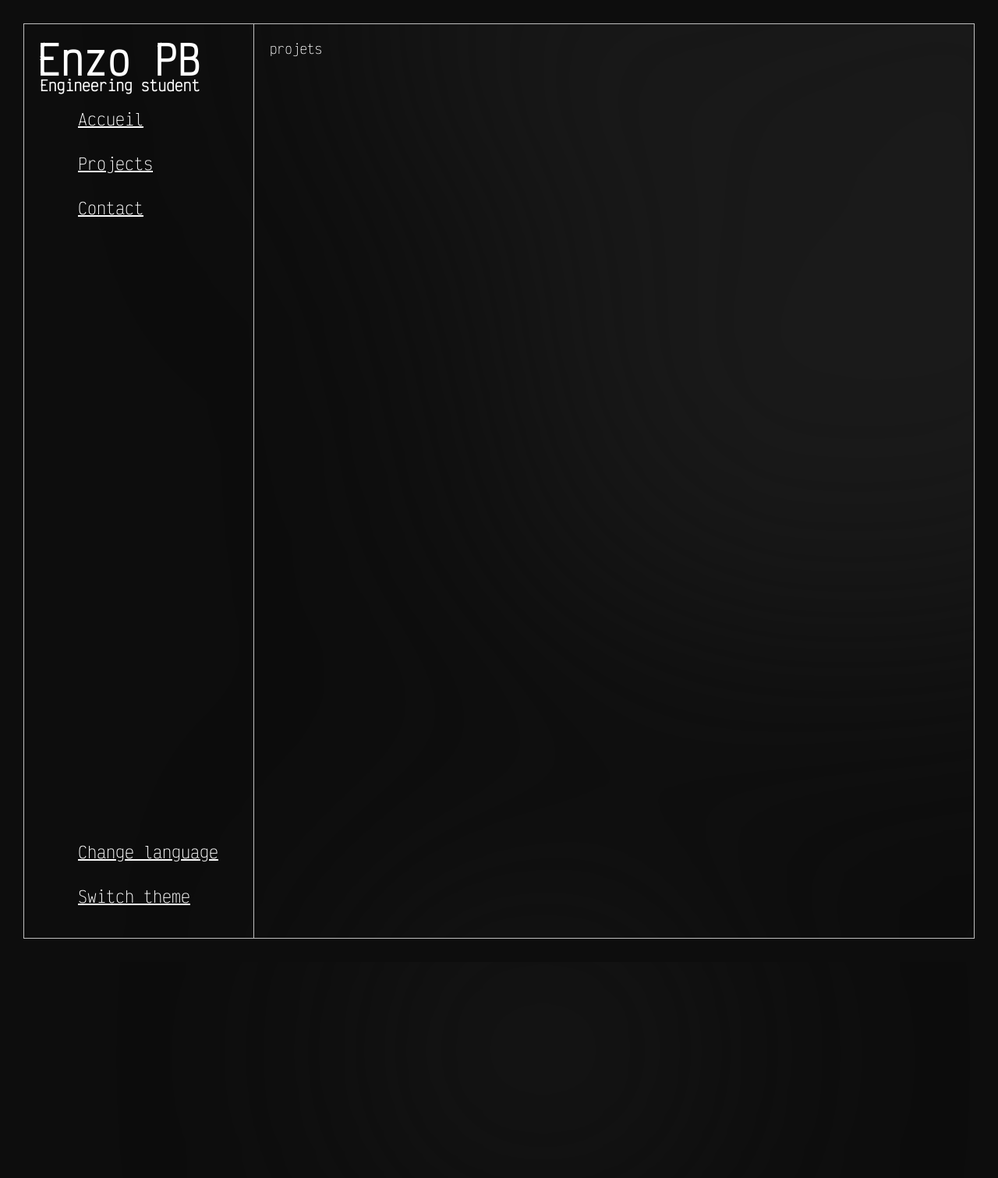
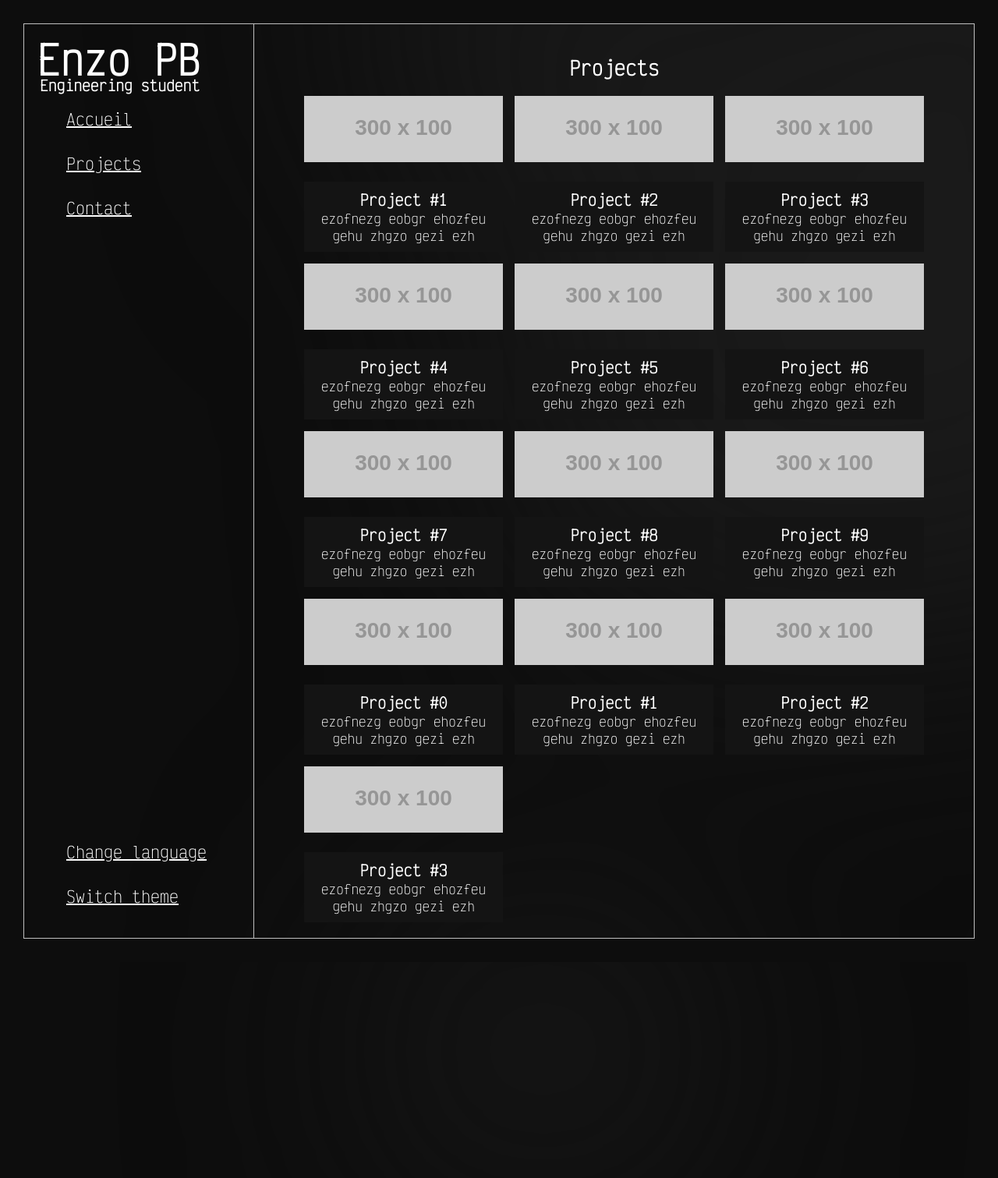
Before and after one commit to EnzoPB/portfolio, a Django app: page /projects in a window 1280 px wide; the page is wider, and only the part inside the window is pictured. Shown: that part at 78% size. Run offline with Django 4.2, Linux system fonts and the light colour scheme; grey boxes labelled with a size stand in for pictures from a placeholder-image service; some libraries are stand-ins or nearby versions.

Commit message:
projects page

```diff
--- /dev/null
+++ b/portfolio/static/portfolio/css/_projects.sass
@@ -0,0 +1,30 @@
+.projects-page
+  width: 90%!important
+  align-self: normal!important
+  overflow-y: auto
+
+.projects
+  display: grid
+  grid-template-columns: repeat(3, 1fr)
+  gap: 15px
+  .project
+    height: 200px
+    overflow-y: hidden
+    position: relative
+    &:hover
+      outline: 2px solid $very-light
+    &> .project-image
+      left: 0
+      width: 100%
+      position: absolute
+    &> .project-body
+      background: $not-so-very-dark
+      color: $text-color
+      padding: 10px
+      bottom: 0
+      width: 100%
+      position: absolute
+      &> .project-title
+        margin: 0
+      &> .project-description
+        margin: 0
--- a/portfolio/static/portfolio/css/main.css
+++ b/portfolio/static/portfolio/css/main.css
@@ -56,6 +56,7 @@ main {
 
 header {
   padding: 20px;
+  padding-right: 50px;
   display: flex;
   flex-direction: column;
   flex-grow: 0;
@@ -84,6 +85,10 @@ header nav .button .label {
   background: none;
   text-decoration: underline;
   border: none;
+  padding: 5px 10px;
+}
+header nav .button .label:hover {
+  text-decoration: none;
 }
 header nav.end {
   margin-top: auto;
@@ -116,6 +121,12 @@ header nav.end {
 }
 #main.htmx-settling {
   animation: fade-in 0.3s;
+}
+#main > .content {
+  width: 50%;
+  margin: 0 auto;
+  align-self: center;
+  text-align: center;
 }
 
 .button {
@@ -217,18 +228,43 @@ header nav.end {
   border-width: 3px;
 }
 
-.aboutme {
-  width: 50%;
-  margin: 0 auto;
-  align-self: center;
-  text-align: center;
+.projects-page {
+  width: 90% !important;
+  align-self: normal !important;
+  overflow-y: auto;
 }
 
-.contact {
-  width: 50%;
-  margin: 0 auto;
-  align-self: center;
-  text-align: center;
+.projects {
+  display: grid;
+  grid-template-columns: repeat(3, 1fr);
+  gap: 15px;
+}
+.projects .project {
+  height: 200px;
+  overflow-y: hidden;
+  position: relative;
+}
+.projects .project:hover {
+  outline: 2px solid hsl(0, 0%, 95%);
+}
+.projects .project > .project-image {
+  left: 0;
+  width: 100%;
+  position: absolute;
+}
+.projects .project > .project-body {
+  background: hsl(0, 0%, 8%);
+  color: white;
+  padding: 10px;
+  bottom: 0;
+  width: 100%;
+  position: absolute;
+}
+.projects .project > .project-body > .project-title {
+  margin: 0;
+}
+.projects .project > .project-body > .project-description {
+  margin: 0;
 }
 
 /*# sourceMappingURL=main.css.map */
--- a/portfolio/static/portfolio/css/main.sass
+++ b/portfolio/static/portfolio/css/main.sass
@@ -3,3 +3,4 @@
 @import '_inputs'
 @import '_home'
 @import '_contact'
+@import '_projects'
--- a/portfolio/templates/portfolio/projects.html
+++ b/portfolio/templates/portfolio/projects.html
@@ -1,6 +1,20 @@
 {% load i18n static %}
 {% include 'portfolio/header.html' %}
 
-projets
+<div class="content projects-page">
+    <h2>{% trans 'Projects' %}</h2>
+    <div class="projects">
+        {% for i in '1234567890123'|make_list %}
+        	<a href="/project/{{ i }}" class="project">
+                <img class="project-image" src="https://placehold.co/300x100/EEE/31343C" alt="Project #{{ i }}">
+                <div class="project-body">
+                    <h3 class="project-title">Project #{{ i }}</h3>
+                    <p class="project-description">ezofnezg eobgr ehozfeu gehu zhgzo gezi ezh</p>
+                </div>
+            </a>
+        {% endfor %}
+
+    </div>
+</div>
 
 {% include 'portfolio/footer.html' %}
```
Also changed, not shown: 1 other file.
